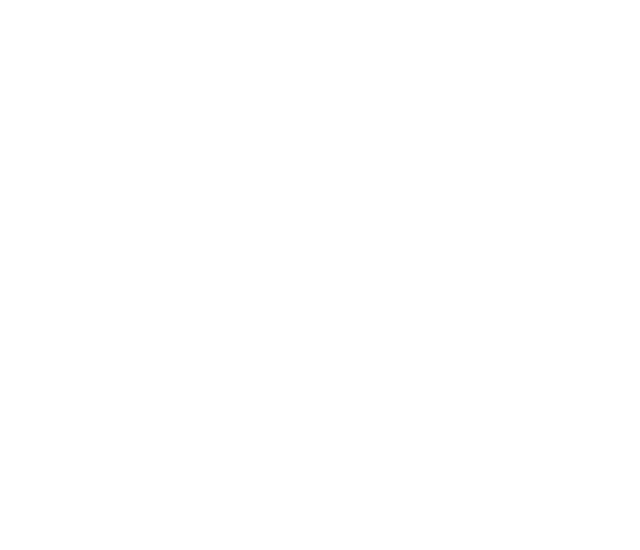
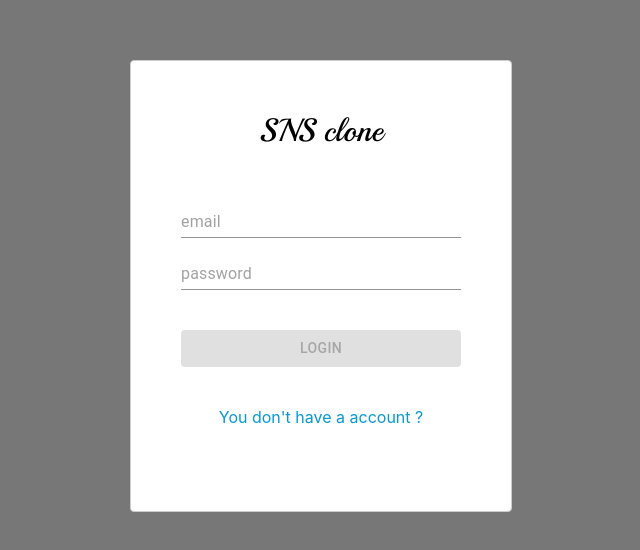
Before and after one commit to jima-r20/react-insta, a React (Create React App) app: page / in a window 1280 px wide. Shown: the part 154-704 px from the top of the page, without its empty margins (319-959 px from the left). Built offline with nearby package versions, Linux system fonts and the light colour scheme.

Commit message:
細かい修正

```diff
--- a/src/App.tsx
+++ b/src/App.tsx
@@ -1,8 +1,13 @@
 import React from 'react';
 import styles from './App.module.css';
+import Core from './features/core/Core';
 
 function App() {
-  return <div className={styles.app}></div>;
+  return (
+    <div className={styles.app}>
+      <Core />
+    </div>
+  );
 }
 
 export default App;
--- a/src/features/auth/Auth.tsx
+++ b/src/features/auth/Auth.tsx
@@ -23,7 +23,6 @@ import {
   fetchAsyncGetProfs,
   fetchAsyncCreateProf,
 } from './authSlice';
-import { executionAsyncId } from 'async_hooks';
 
 const customStyles = {
   overlay: {
@@ -62,6 +61,7 @@ const Auth: React.FC = () => {
           initialValues={{ email: '', password: '' }}
           onSubmit={async (values) => {
             await dispatch(fetchCredStart());
+            console.log(values);
             const resultReg = await dispatch(fetchAsyncRegister(values));
 
             if (fetchAsyncRegister.fulfilled.match(resultReg)) {
@@ -110,20 +110,19 @@ const Auth: React.FC = () => {
                     onBlur={handleBlur}
                     value={values.email}
                   />
-                  <br />
                   {touched.email && errors.email ? (
                     <div className={styles.auth_error}>{errors.email}</div>
                   ) : null}
+                  <br />
 
                   <TextField
                     placeholder="password"
-                    type="input"
+                    type="password"
                     name="password"
                     onChange={handleChange}
                     onBlur={handleBlur}
                     value={values.password}
                   />
-                  <br />
                   {touched.password && errors.password ? (
                     <div className={styles.auth_error}>{errors.password}</div>
                   ) : null}
@@ -219,7 +218,7 @@ const Auth: React.FC = () => {
 
                   <TextField
                     placeholder="password"
-                    type="input"
+                    type="password"
                     name="password"
                     onChange={handleChange}
                     onBlur={handleBlur}
--- a/src/features/auth/authSlice.ts
+++ b/src/features/auth/authSlice.ts
@@ -20,7 +20,7 @@ export const fetchAsyncLogin = createAsyncThunk(
 export const fetchAsyncRegister = createAsyncThunk(
   'auth/register',
   async (auth: PROPS_AUTHEN) => {
-    const res = await axios.post(`${apiUrl}api/register`, auth, {
+    const res = await axios.post(`${apiUrl}api/register/`, auth, {
       headers: {
         'Content-Type': 'application/json',
       },
@@ -32,7 +32,7 @@ export const fetchAsyncRegister = createAsyncThunk(
 export const fetchAsyncCreateProf = createAsyncThunk(
   'profile/post',
   async (nickName: PROPS_NICKNAME) => {
-    const res = await axios.post(`${apiUrl}api/profile`, nickName, {
+    const res = await axios.post(`${apiUrl}api/profile/`, nickName, {
       headers: {
         'Content-Type': 'application/json',
         Authorization: `JWT ${localStorage.localJWT}`,
--- /dev/null
+++ b/src/features/core/Core.tsx
@@ -0,0 +1,12 @@
+import React from 'react';
+import Auth from '../auth/Auth';
+
+const Core: React.FC = () => {
+  return (
+    <div>
+      <Auth />
+    </div>
+  );
+};
+
+export default Core;
```
